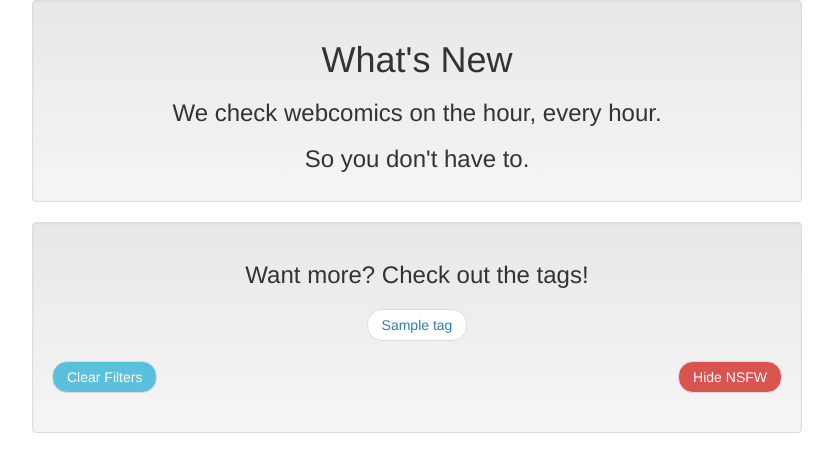
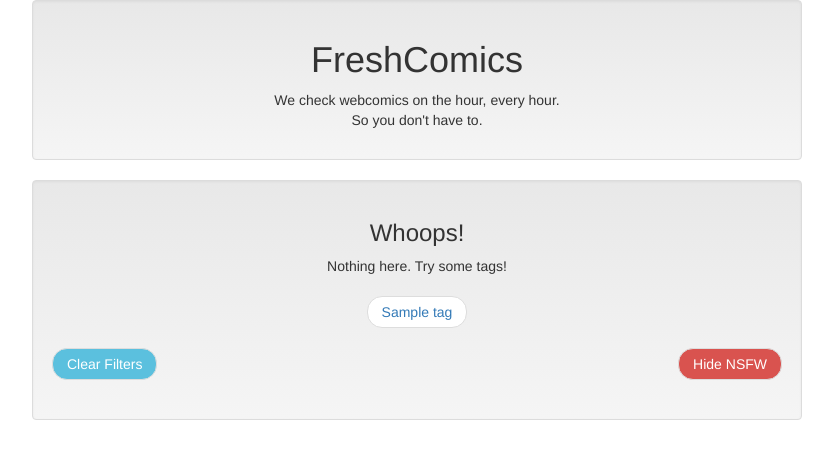
Before and after one commit to johnstcn/whatsnew, a Django app: page /sites/1/1/ in a window 1280 px wide. Shown: the top 472 px of the page, without its empty margins (223-1056 px from the left). Run offline with Django 3.2, Linux system fonts and the light colour scheme; tables that the repository leaves empty hold one stand-in row (values such as "Sample post"); parts of the project's set-up code (start-up, migrations or seed data) failed here and were passed over; some libraries are stand-ins or nearby versions.

Commit message:
copy changes

```diff
--- a/whatsnew/templates/sites.html
+++ b/whatsnew/templates/sites.html
@@ -61,9 +61,10 @@
 <body>
 <div class="container-fluid">
 <div class="well text-center">
-<h1>What's New</h1>
-<h3>We check webcomics on the hour, every hour.</h3>
-<h3>So you don't have to.</h3>
+<h1>FreshComics</h1>
+<p>We check webcomics on the hour, every hour.
+    <br />
+So you don't have to.</p>
 </div>
 {% if messages %}
 
@@ -74,7 +75,7 @@
 </ul>
 {% endif %}
 
-{% if info.personal %}
+{% if info.personal.items %}
 <ul id="personal" class="list-group">
 {% for site in info.personal.items %}
 {% if site.highlight %}
@@ -99,7 +100,7 @@
 {% endfor %}
 </ul>
 {% endif %}
-{% if info.generic %}
+{% if info.generic.items %}
 <ul class="list-group">
 {% for site in info.generic.items %}
 <li class="list-group-item">
@@ -124,10 +125,9 @@
 </li>
 {% endif %}
 </ul>
-<div class="well text-center"><h3>Want more? Check out the tags!</h3>
+<div class="well text-center"><h3>Try some tags!</h3>
 {% else %}
-<div class="well text-center"><h3>Nothing here :(</h3>
-<h4>Try something else!</h4>
+<div class="well text-center"><h3>Whoops!</h3><p>Nothing here. Try some tags!</p>
 {% endif %}
 <ul class="pager">
     {% if info.tags %}
```
